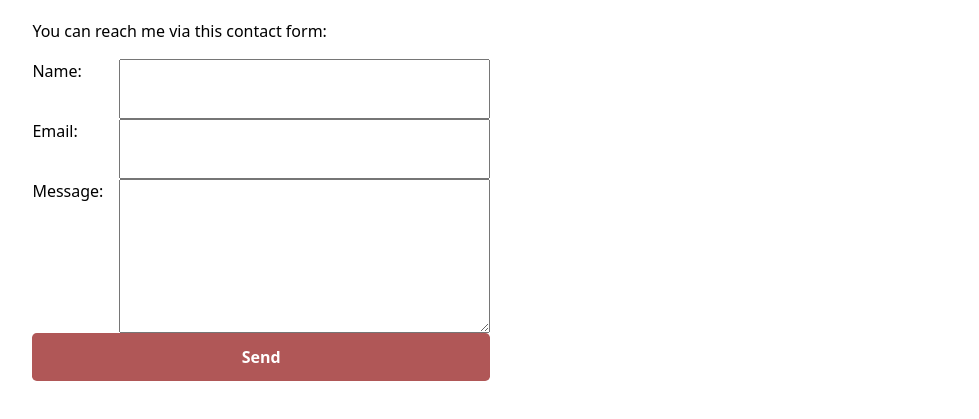
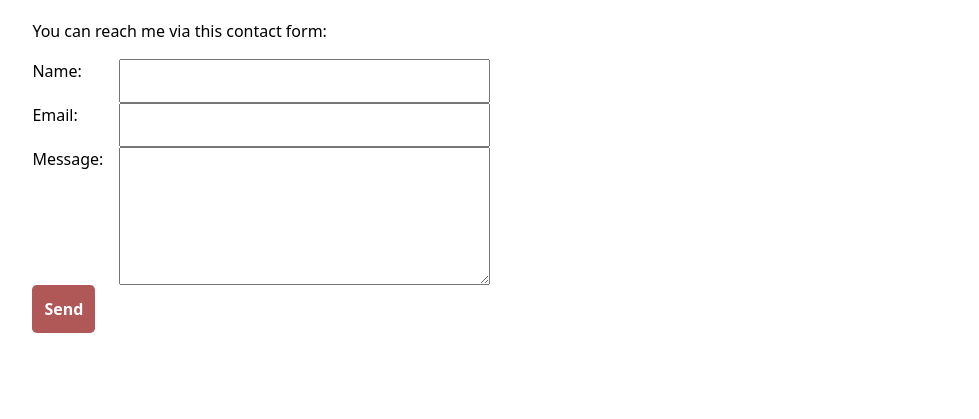
Before and after one commit to lan019-ucsd/portfolio, a plain HTML site: page contact/index.html in a window 1280 px wide. Shown: the part 145-564 px from the top of the page, without its empty margins (150-1129 px from the left). Drawn offline with Linux system fonts and the light colour scheme.

Commit message:
Style change

```diff
--- a/style.css
+++ b/style.css
@@ -69,7 +69,13 @@ input,
 textarea {
   width: 100%;
   box-sizing: border-box;
-  padding: 1em;
+  padding: 0.5em;
+}
+
+button {
+  grid-column: 1 / -1;
+  justify-self:start;
+  padding: 0.5em 1em;
 }
 
 button {
```
